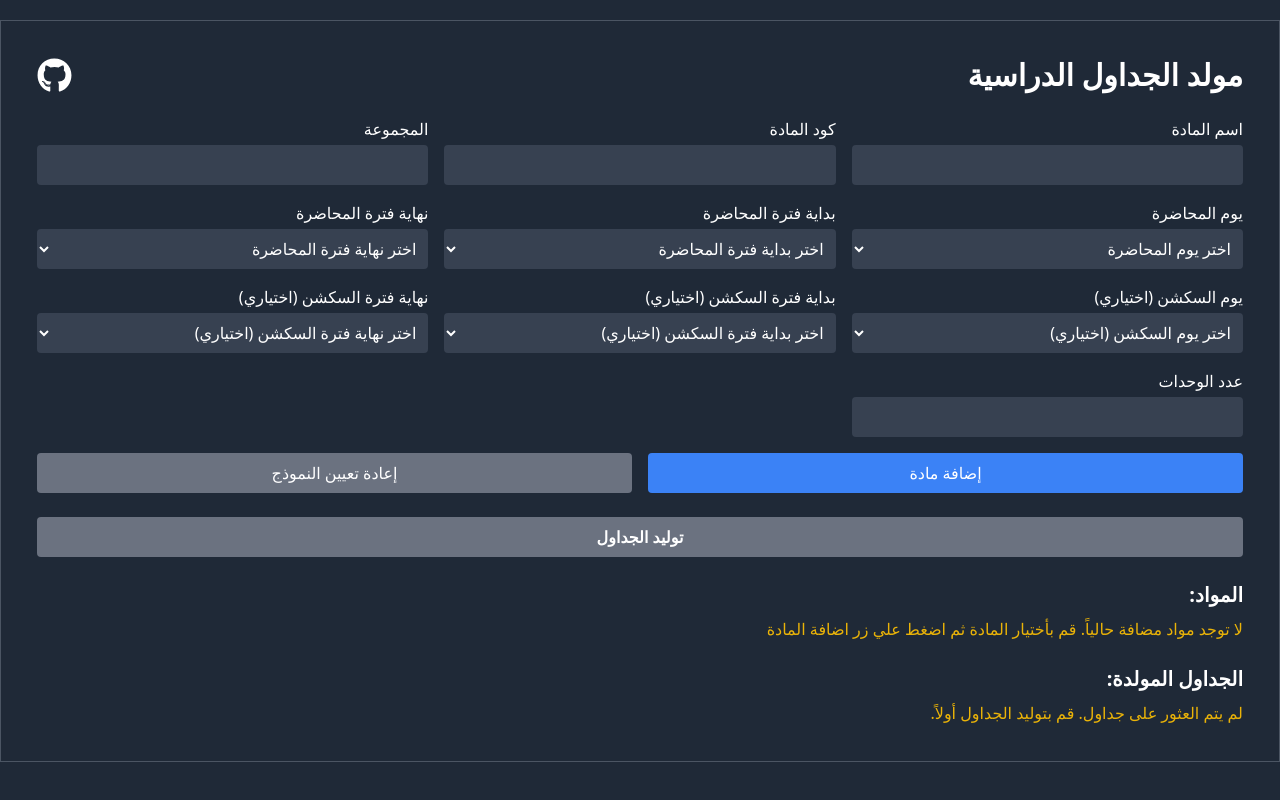
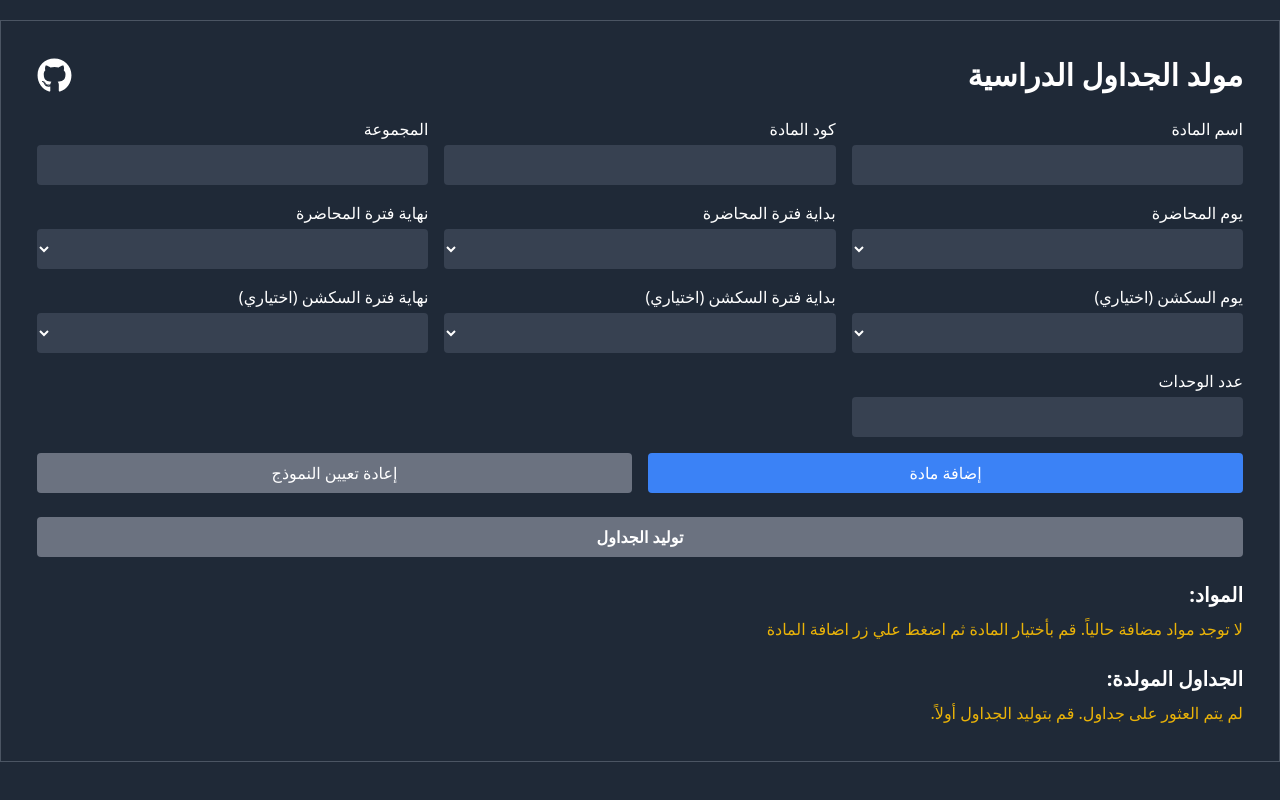
Before and after one commit to Anas-Nady/schedules-generator, a Next.js app: page / in a window 1280 px wide. Shown: the top 800 px of the page. Built offline with nearby package versions, Linux system fonts and the light colour scheme.

Commit message:
fix: remove all placeholders and set empty as default for all select options

```diff
--- a/src/components/Form.tsx
+++ b/src/components/Form.tsx
@@ -63,7 +63,6 @@ const Form: React.FC<FormProps> = ({
           }
           required
           options={DAYS.map((day, index) => ({ value: index, label: day }))}
-          placeholder="اختر يوم المحاضرة"
         />
         <SelectOption
           id="primaryStartPeriod"
@@ -81,7 +80,6 @@ const Form: React.FC<FormProps> = ({
             value: period,
             label: period.toString(),
           }))}
-          placeholder="اختر بداية فترة المحاضرة"
         />
         <SelectOption
           id="primaryEndPeriod"
@@ -99,7 +97,6 @@ const Form: React.FC<FormProps> = ({
             value: period,
             label: period.toString(),
           }))}
-          placeholder="اختر نهاية فترة المحاضرة"
         />
         <SelectOption
           id="secondaryDay"
@@ -116,7 +113,6 @@ const Form: React.FC<FormProps> = ({
             })
           }
           options={DAYS.map((day, index) => ({ value: index, label: day }))}
-          placeholder="اختر يوم السكشن (اختياري)"
         />
         <SelectOption
           id="secondaryStartPeriod"
@@ -138,7 +134,6 @@ const Form: React.FC<FormProps> = ({
             value: period,
             label: period.toString(),
           }))}
-          placeholder="اختر بداية فترة السكشن (اختياري)"
         />
         <SelectOption
           id="secondaryEndPeriod"
@@ -160,7 +155,6 @@ const Form: React.FC<FormProps> = ({
             value: period,
             label: period.toString(),
           }))}
-          placeholder="اختر نهاية فترة السكشن (اختياري)"
         />
         <Input
           id="units"
--- a/src/components/SelectOption.tsx
+++ b/src/components/SelectOption.tsx
@@ -19,7 +19,7 @@ const SelectOption: React.FC<SelectOptionProps> = ({
   onChange,
   required = false,
   options,
-  placeholder,
+  placeholder = " ",
 }) => {
   return (
     <div>
```
